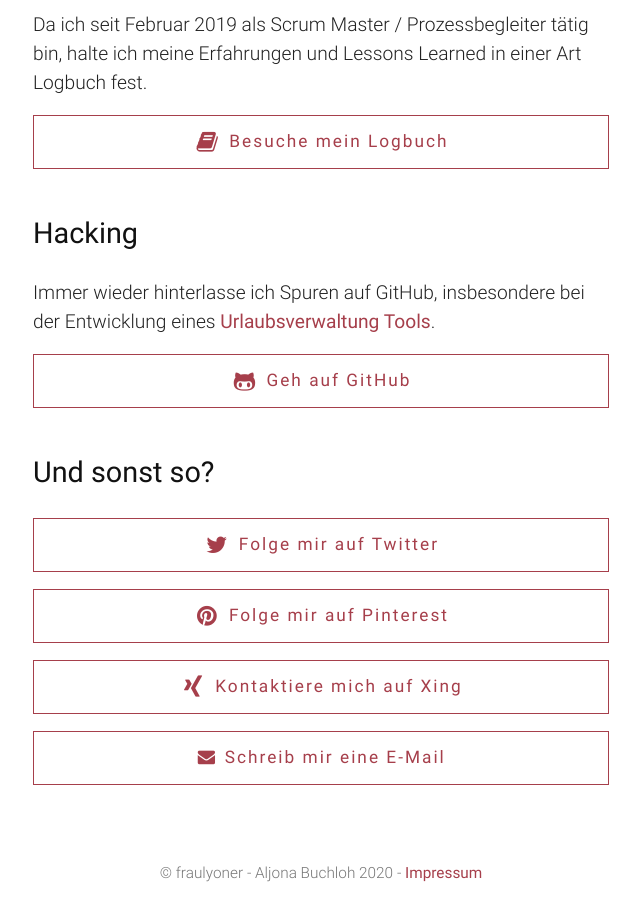
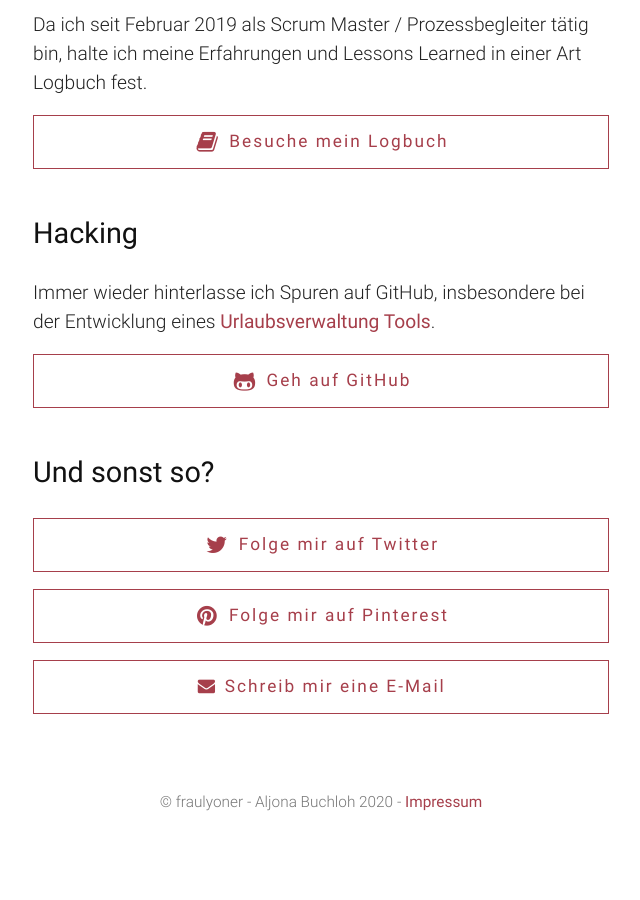
Before and after one commit to fraulyoner/fraulyoner.github.io, a Jekyll site: the page built from index.html, in a window 1280 px wide and 900 px high, scrolled down 1219 px. Shown: the whole window, without its empty margins (319-959 px from the left). Built offline with Jekyll 4.4.1, drawn with Linux system fonts in a browser that asks for light colours; after the commit the page ends 2048 px from its top, so only the background shows below that.

Commit message:
Revert "Add Xing link"
This reverts commit e5d12dc56297d4ed1c2f773b6a70ba284020ddc1.

```diff
--- a/_config.yml
+++ b/_config.yml
@@ -6,7 +6,6 @@ user:
   twitter: https://twitter.com/FrauLyoner
   instagram: https://www.instagram.com/fraulyoner/
   pinterest: https://www.pinterest.de/fraulyoner/
-  xing: https://www.xing.com/profile/Aljona_Buchloh/
 
 links:
   location: https://www.google.de/maps/place/Karlsruhe/@49.0157643,8.269451,11z/data=!4m2!3m1!1s0x47970648a2e07809:0xb6fc55734cb7ee7f
--- a/index.html
+++ b/index.html
@@ -79,9 +79,6 @@ layout: default
     <a class="button" target="_blank" href="{{ site.user.pinterest }}">
       <i class="fa fa-lg fa-fw fa-pinterest"></i> Folge mir auf Pinterest
     </a>
-    <a class="button" target="_blank" href="{{ site.user.xing }}">
-      <i class="fa fa-lg fa-fw fa-xing"></i> Kontaktiere mich auf Xing
-    </a>
     <a class="button" href="mailto:{{ site.user.email }}">
       <i class="fa fa-fw fa-envelope"></i> Schreib mir eine E-Mail
     </a>
--- a/index_en.html
+++ b/index_en.html
@@ -75,9 +75,6 @@ layout: default
     <a class="button" target="_blank" href="{{ site.user.pinterest }}">
       <i class="fa fa-lg fa-fw fa-pinterest"></i> Follow me on Pinterest
     </a>
-    <a class="button" target="_blank" href="{{ site.user.xing }}">
-      <i class="fa fa-lg fa-fw fa-xing"></i> Contact me on Xing
-    </a>
     <a class="button" href="mailto:{{ site.user.email }}">
       <i class="fa fa-fw fa-envelope"></i> Drop me an email
     </a>
```
